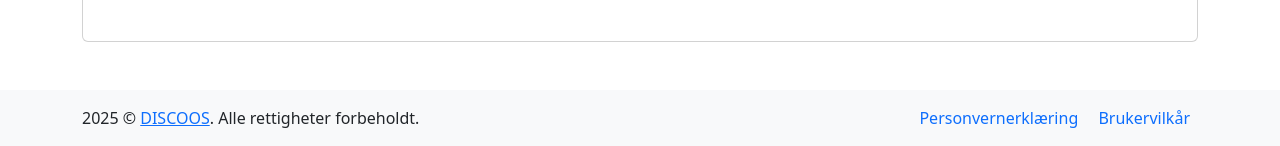
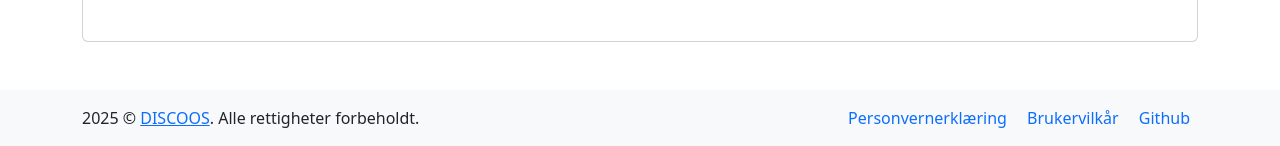
Before and after one commit to kengu/fakspy, a Flask app: page /help in a window 1280 px wide. Shown: the part 1551-1697 px from the top of the page. Run offline with Flask 3, Linux system fonts and the light colour scheme.

Commit message:
Added link to github repo

```diff
--- a/templates/base.html
+++ b/templates/base.html
@@ -43,6 +43,7 @@
             <div>
                 <a href="privacy" class="text-decoration-none mx-2">Personvernerklæring</a>
                 <a href="tos" class="text-decoration-none mx-2">Brukervilkår</a>
+                <a href="https://github.com/DISCOOS/fakspy" class="text-decoration-none mx-2">Github</a>
             </div>
         </div>
     </footer>
```
